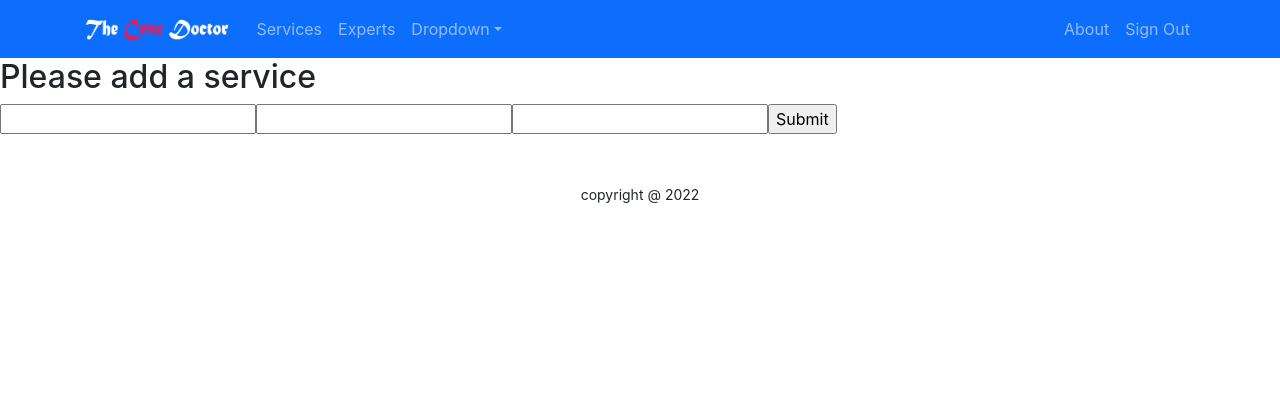
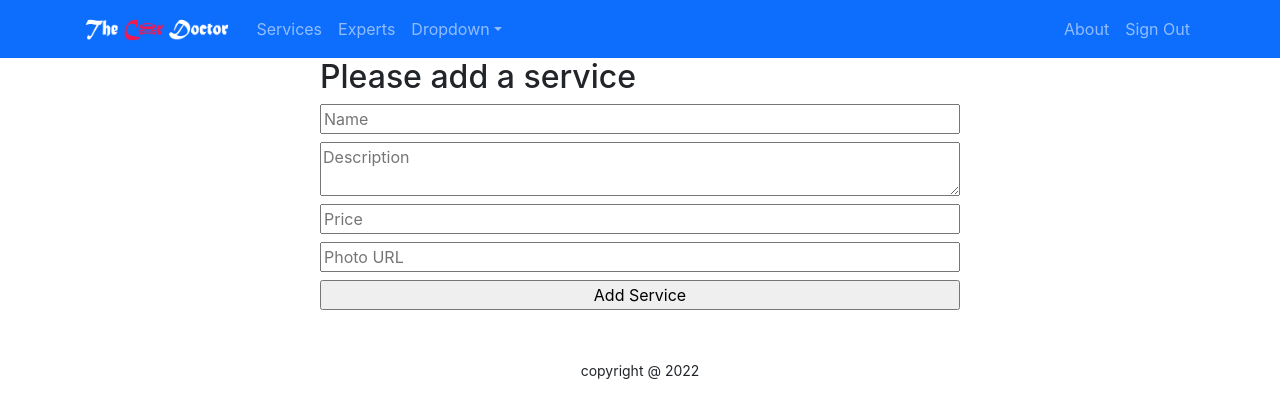
Before and after one commit to Rasujon3/car-services-practice, a React (Create React App) app: page /Addservice in a window 1280 px wide. Shown: the top 418 px of the page. Built offline with nearby package versions, Linux system fonts and the light colour scheme; no server answers; sample sign-in values are in the browser's storage.

Commit message:
service data pass in server

```diff
--- a/src/Pages/AddService/AddService.js
+++ b/src/Pages/AddService/AddService.js
@@ -3,15 +3,46 @@ import { useForm } from "react-hook-form";
 
 const AddService = () => {
   const { register, handleSubmit } = useForm();
-  const onSubmit = (data) => console.log(data);
+  const onSubmit = (data) => {
+    console.log(data);
+    const url = `http://localhost:5000/service`;
+    fetch(url, {
+      method: "POST",
+      headers: {
+        "content-type": "application/json",
+      },
+      body: JSON.stringify(data),
+    })
+      .then((res) => res.json())
+      .then((data) => console.log(data));
+  };
   return (
-    <div>
+    <div className="w-50 mx-auto">
       <h2>Please add a service</h2>
-      <form onSubmit={handleSubmit(onSubmit)}>
-        <input {...register("firstName", { required: true, maxLength: 20 })} />
-        <input {...register("lastName", { pattern: /^[A-Za-z]+$/i })} />
-        <input type="number" {...register("age", { min: 18, max: 99 })} />
-        <input type="submit" />
+      <form className="d-flex flex-column" onSubmit={handleSubmit(onSubmit)}>
+        <input
+          className="mb-2"
+          placeholder="Name"
+          {...register("name", { required: true, maxLength: 20 })}
+        />
+        <textarea
+          className="mb-2"
+          placeholder="Description"
+          {...register("description")}
+        />
+        <input
+          className="mb-2"
+          placeholder="Price"
+          type="number"
+          {...register("price")}
+        />
+        <input
+          className="mb-2"
+          placeholder="Photo URL"
+          type="text"
+          {...register("img")}
+        />
+        <input type="submit" value="Add Service" />
       </form>
     </div>
   );
```
